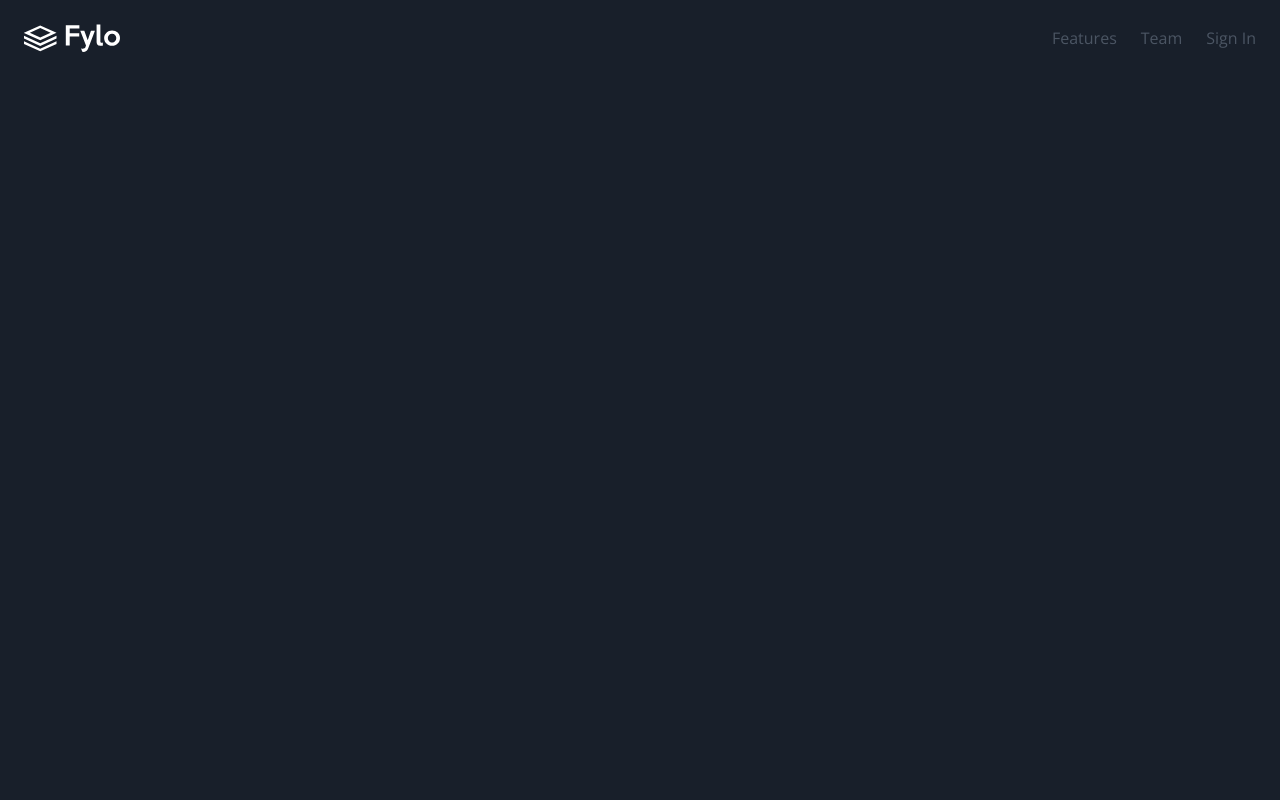
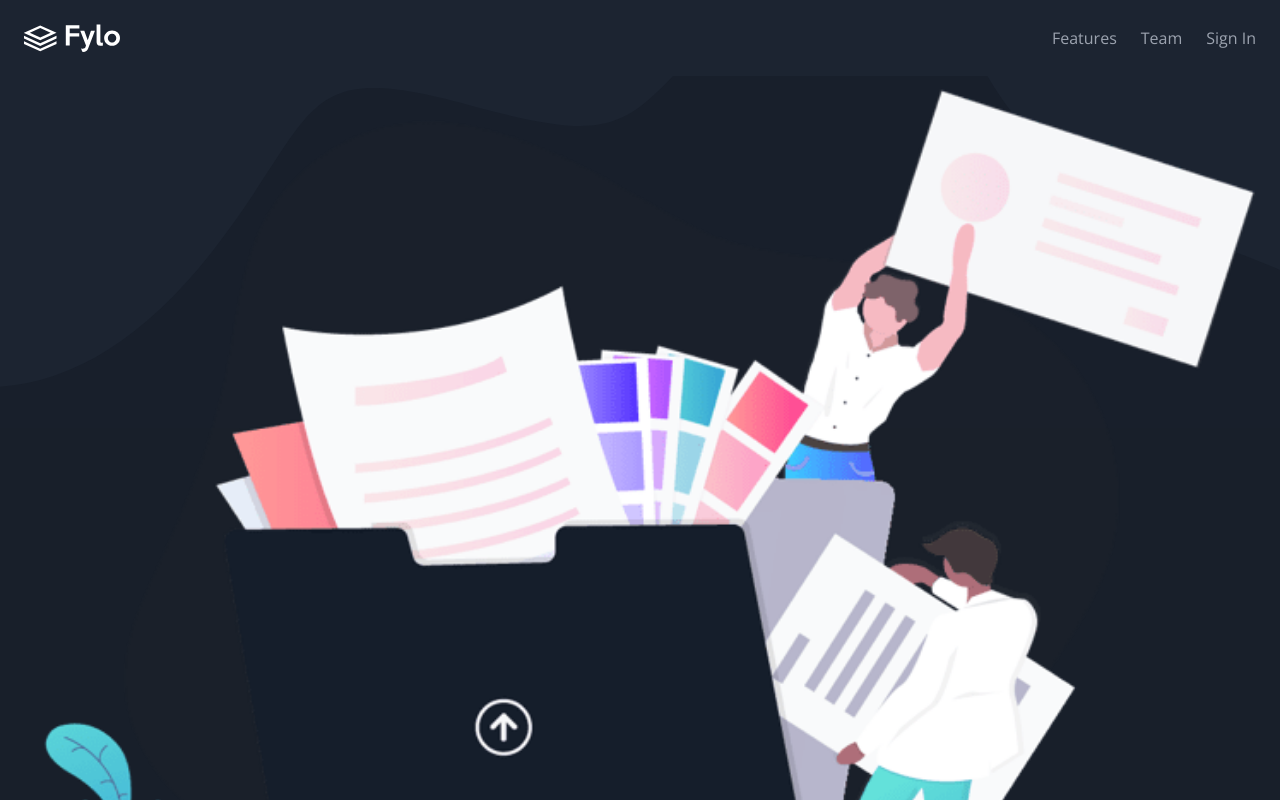
Before and after one commit to andrewpatasik/fylo-dark-theme-landing-page-master, a Next.js app: page / in a window 1280 px wide. Shown: the top 800 px of the page. Built offline with nearby package versions, Linux system fonts and the light colour scheme.

Commit message:
hero image, header and sub header added

```diff
--- /dev/null
+++ b/src/app/HeroSection/index.tsx
@@ -0,0 +1,33 @@
+import { Background } from "@/components";
+import Image from "next/image";
+import { Raleway } from "next/font/google";
+
+const raleway = Raleway({ weight: ["400", "700"], subsets: ["latin"] });
+
+export const HeroSection = () => {
+  return (
+    <section className="-z-50 intro h-[22rem] relative text-center px-6">
+      <Background imageString="/images/bg-curvy-mobile.svg" />
+      <div className="z-10 pt-3">
+        <Image
+          src="/images/illustration-intro.png"
+          alt="illustration-intro"
+          width={0}
+          height={0}
+          sizes="100vw"
+          className="mx-auto w-full h-auto"
+        />
+      </div>
+      <h1
+        className={`${raleway.className} text-2xl font-bold my-8 leading-normal`}
+      >
+        All your files in one secure location, accessible anywhere.
+      </h1>
+      <p>
+        Fylo stores all your most important files in one secure location. Access
+        them wherever you need, share and collaborate with friends family, and
+        co-workers.
+      </p>
+    </section>
+  );
+};
--- a/src/app/globals.css
+++ b/src/app/globals.css
@@ -22,3 +22,7 @@ body {
   color: var(--white);
   background: var(--dark-blue-2)
 }
+
+.intro {
+  background: var(--dark-blue-1);
+}
--- a/src/app/page.tsx
+++ b/src/app/page.tsx
@@ -1,10 +1,12 @@
 import { Navbar } from "@/components";
+import { HeroSection } from "./HeroSection";
 
 export default function Home() {
 
   return (
     <main className="flex min-h-screen flex-col">
       <Navbar />
+      <HeroSection />
     </main>
   )
 }
--- /dev/null
+++ b/src/components/Background/index.tsx
@@ -0,0 +1,14 @@
+import Image from "next/image";
+
+export const Background = ({ imageString }: { imageString: string }) => {
+  return (
+    <Image
+      src={imageString}
+      alt="background"
+      width={0}
+      height={0}
+      className="-z-10 w-full h-auto absolute left-0 bottom-0"
+      draggable={false}
+    />
+  );
+};
--- a/src/components/Navbar/index.tsx
+++ b/src/components/Navbar/index.tsx
@@ -3,7 +3,7 @@ import Link from "next/link";
 
 export const Navbar = () => {
   return (
-    <nav className="flex justify-between p-6">
+    <nav className="intro w-full z-50 flex justify-between p-6">
       <div>
         <Image
           src="/images/logo.svg"
@@ -11,9 +11,10 @@ export const Navbar = () => {
           width={0}
           height={0}
           className="w-24 h-auto"
+          priority
         />
       </div>
-      <ul className="flex items-center space-x-6 text-xs sm:text-base text-gray-600">
+      <ul className="flex items-center space-x-6 text-xs sm:text-base text-gray-400">
         <li className="hover:text-white">
           <Link href="#">Features</Link>
         </li>
--- a/src/components/index.ts
+++ b/src/components/index.ts
@@ -1 +1,2 @@
 export * from './Navbar';
+export * from './Background';
```
